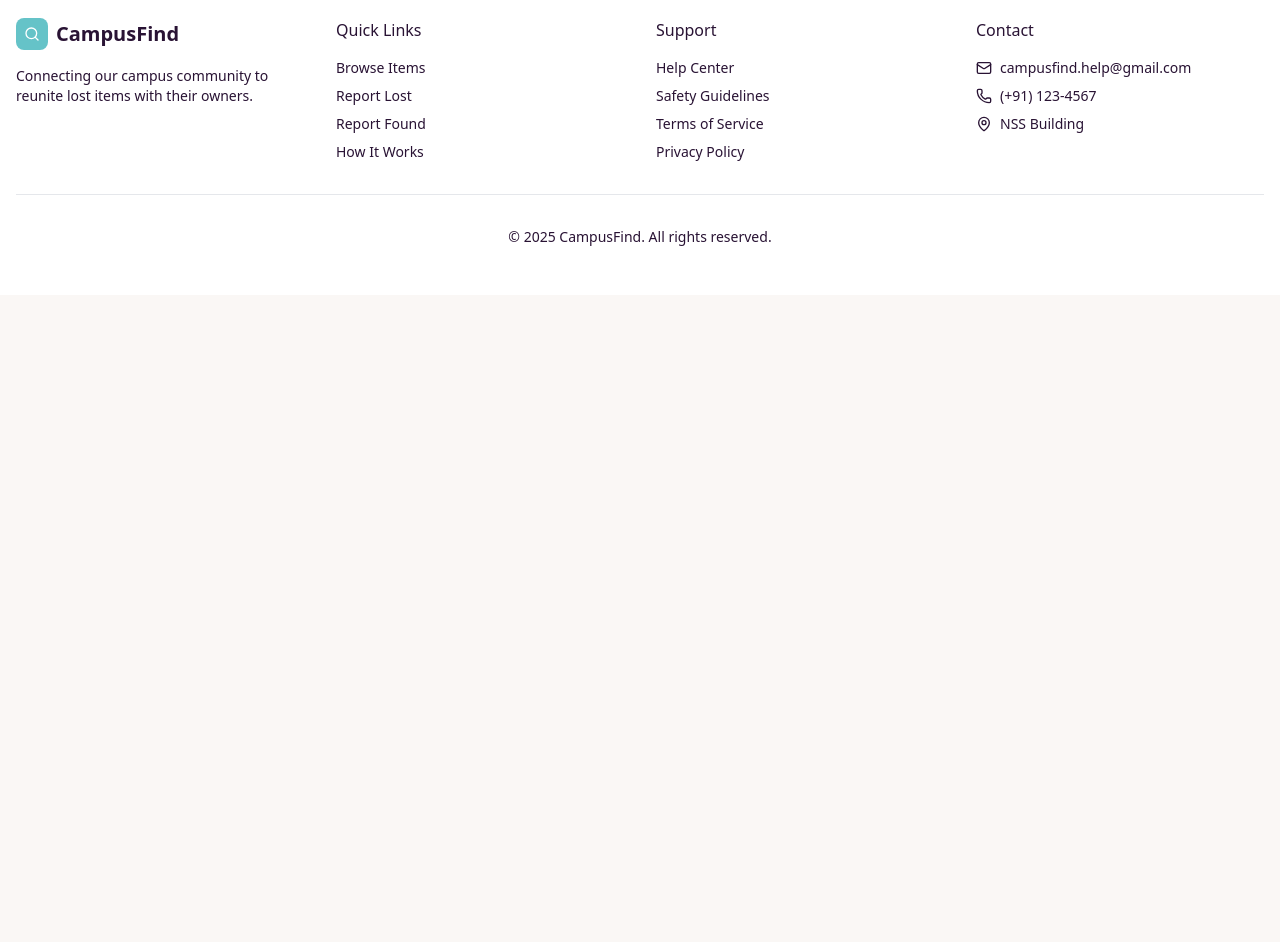
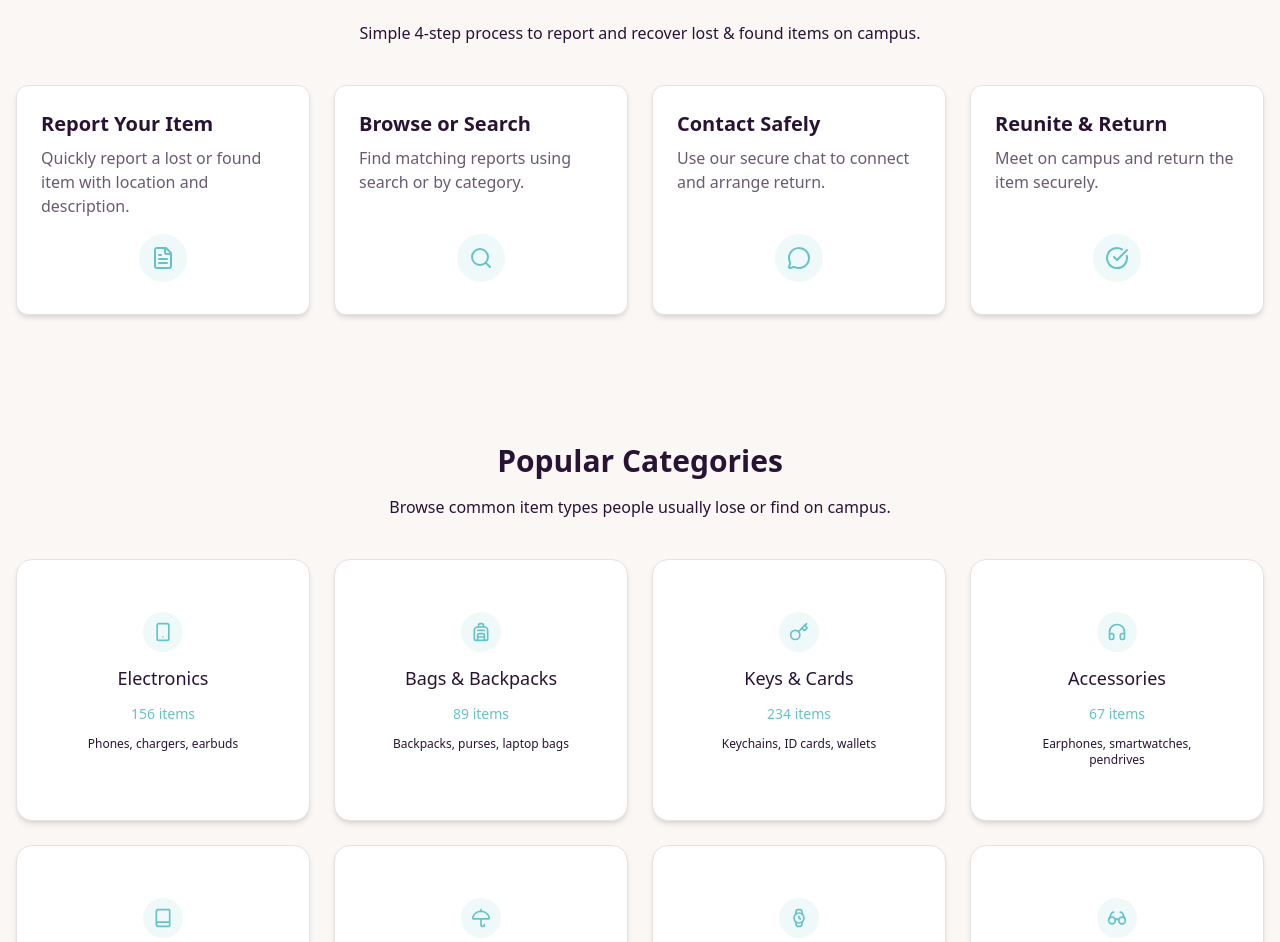
Before and after one commit to Aishwaryaadla/campusfind, a React (Vite) app in the folder client/: page / in a window 1280 px wide. Shown: the part 970-1912 px from the top of the page. Before the commit the page ends 1265 px from the top, so only its background shows below. Built offline with nearby package versions, Linux system fonts and the light colour scheme.

Commit message:
updated homepage

```diff
--- /dev/null
+++ b/client/src/components/HowItWorks.jsx
@@ -0,0 +1,54 @@
+import { FileText, Search, MessageCircle, CheckCircle } from 'lucide-react';
+import InfoCard from './ui/InfoCard';
+
+const HowItWorks = () => {
+  const steps = [
+    {
+      icon: <FileText className="w-6 h-6 text-primary" />,
+      title: 'Report Your Item',
+      description: 'Quickly report a lost or found item with location and description.',
+    },
+    {
+      icon: <Search className="w-6 h-6 text-primary" />,
+      title: 'Browse or Search',
+      description: 'Find matching reports using search or by category.',
+    },
+    {
+      icon: <MessageCircle className="w-6 h-6 text-primary" />,
+      title: 'Contact Safely',
+      description: 'Use our secure chat to connect and arrange return.',
+    },
+    {
+      icon: <CheckCircle className="w-6 h-6 text-primary" />,
+      title: 'Reunite & Return',
+      description: 'Meet on campus and return the item securely.',
+    },
+  ];
+
+  return (
+    <section className="py-16 bg-base-100">
+      <div className="container mx-auto px-4 text-center mb-10">
+        <h2 className="text-3xl font-bold mb-4">How It Works</h2>
+        <p className="text-muted-foreground max-w-2xl mx-auto">
+          Simple 4-step process to report and recover lost & found items on campus.
+        </p>
+      </div>
+
+      <div className="grid md:grid-cols-2 lg:grid-cols-4 gap-6 px-4">
+        {steps.map((step, index) => (
+          <InfoCard
+            key={index}
+            title={step.title}
+            description={step.description}
+          >
+            <div className="flex items-center justify-center w-12 h-12 rounded-full bg-primary/10 mb-2 mx-auto">
+              {step.icon}
+            </div>
+          </InfoCard>
+        ))}
+      </div>
+    </section>
+  );
+};
+
+export default HowItWorks;
--- /dev/null
+++ b/client/src/components/PopularCategories.jsx
@@ -0,0 +1,47 @@
+import { Smartphone, Backpack, Key, Headphones, Book, Umbrella, Watch, Glasses } from 'lucide-react';
+import Card from './ui/Card';
+
+const PopularCategories = () => {
+  const categories = [
+    { icon: <Smartphone className="w-5 h-5 text-primary" />, name: 'Electronics', count: '156 items', desc: 'Phones, chargers, earbuds' },
+    { icon: <Backpack className="w-5 h-5 text-primary" />, name: 'Bags & Backpacks', count: '89 items', desc: 'Backpacks, purses, laptop bags' },
+    { icon: <Key className="w-5 h-5 text-primary" />, name: 'Keys & Cards', count: '234 items', desc: 'Keychains, ID cards, wallets' },
+    { icon: <Headphones className="w-5 h-5 text-primary" />, name: 'Accessories', count: '67 items', desc: 'Earphones, smartwatches, pendrives' },
+    { icon: <Book className="w-5 h-5 text-primary" />, name: 'Books & Supplies', count: '78 items', desc: 'Textbooks, notebooks, calculators' },
+    { icon: <Umbrella className="w-5 h-5 text-primary" />, name: 'Personal Items', count: '123 items', desc: 'Water bottles, umbrellas, clothing' },
+    { icon: <Watch className="w-5 h-5 text-primary" />, name: 'Watches & Jewelry', count: '34 items', desc: 'Watches, rings, chains' },
+    { icon: <Glasses className="w-5 h-5 text-primary" />, name: 'Glasses & Cases', count: '45 items', desc: 'Specs, shades, cases' },
+  ];
+
+  return (
+    <section className="py-16 bg-base-100">
+      <div className="container mx-auto px-4 text-center mb-10">
+        <h2 className="text-3xl font-bold mb-4">Popular Categories</h2>
+        <p className="text-muted-foreground max-w-2xl mx-auto">
+          Browse common item types people usually lose or find on campus.
+        </p>
+      </div>
+
+      <div className="grid md:grid-cols-2 lg:grid-cols-4 gap-6 px-4">
+        {categories.map((cat, index) => (
+          <Card key={index} className="p-5 text-center">
+            <div className="flex flex-col items-center space-y-3">
+              <div className="w-10 h-10 flex items-center justify-center bg-primary/10 rounded-full">
+                {cat.icon}
+              </div>
+              <h3 className="text-lg font-medium">{cat.name}</h3>
+              <p className="text-sm text-primary">{cat.count}</p>
+              <p className="text-xs text-muted-foreground">{cat.desc}</p>
+            </div>
+          </Card>
+        ))}
+      </div>
+
+      <div className="text-center mt-10">
+        <button className="btn btn-outline btn-primary">Browse All Categories</button>
+      </div>
+    </section>
+  );
+};
+
+export default PopularCategories;
--- a/client/src/components/RecentItems.jsx
+++ /dev/null
@@ -1,90 +0,0 @@
-import { Calendar, MapPin, Tag } from 'lucide-react';
-
-const recentItems = [
-  {
-    id: 1,
-    title: "iPhone 14 Pro",
-    description: "Black iPhone with cracked screen protector",
-    location: "Library - 2nd Floor",
-    date: "2 hours ago",
-    status: "found",
-    category: "Electronics"
-  },
-  {
-    id: 2,
-    title: "Blue Nike Backpack",
-    description: "Navy blue backpack with laptop compartment",
-    location: "Student Center",
-    date: "5 hours ago",
-    status: "lost",
-    category: "Bags"
-  },
-  {
-    id: 3,
-    title: "Silver MacBook Air",
-    description: "13-inch MacBook with university stickers",
-    location: "Computer Lab - Engineering",
-    date: "1 day ago",
-    status: "found",
-    category: "Electronics"
-  },
-  {
-    id: 4,
-    title: "Red Water Bottle",
-    description: "Hydro Flask with name 'Sarah' on it",
-    location: "Gym - Locker Room",
-    date: "1 day ago",
-    status: "lost",
-    category: "Personal Items"
-  }
-];
-
-export function RecentItems() {
-  return (
-    <section className="py-16 bg-gray-100">
-      <div className="container mx-auto px-4">
-        <div className="text-center mb-12">
-          <h2 className="text-3xl mb-4 font-semibold">Recent Lost & Found Items</h2>
-          <p className="text-gray-600 max-w-2xl mx-auto">
-            See what's been recently reported. Your item might already be here waiting for you!
-          </p>
-        </div>
-
-        <div className="grid md:grid-cols-2 lg:grid-cols-4 gap-6 mb-8">
-          {recentItems.map((item) => (
-            <div
-              key={item.id}
-              className="bg-white rounded-lg shadow-md hover:shadow-lg transition-shadow overflow-hidden"
-            >
-              <div className="p-4">
-                <h3 className="text-lg font-semibold mb-1">{item.title}</h3>
-                <p className="text-sm text-gray-600 mb-3">{item.description}</p>
-
-                <div className="space-y-2 text-sm text-gray-500">
-                  <div className="flex items-center">
-                    <MapPin className="w-4 h-4 mr-1" />
-                    {item.location}
-                  </div>
-                  <div className="flex items-center">
-                    <Calendar className="w-4 h-4 mr-1" />
-                    {item.date}
-                  </div>
-                  <div className="flex items-center">
-                    <Tag className="w-4 h-4 mr-1" />
-                    {item.category}
-                  </div>
-                </div>
-              </div>
-            </div>
-          ))}
-        </div>
-
-        <div className="text-center">
-          <button className="border px-6 py-2 rounded-md text-sm hover:bg-gray-100 transition">
-            View All Items
-          </button>
-        </div>
-      </div>
-    </section>
-  );
-}
--- a/client/src/pages/HomePage.jsx
+++ b/client/src/pages/HomePage.jsx
@@ -4,7 +4,8 @@ import RateLimit from '../components/RateLimit'
 import { useState } from 'react'
 import HeroSection from '../components/HeroSection'
 import Footer from '../components/Footer'
-// import RecentItems from '../components/RecentItems'
+import HowItWorks from '../components/HowItWorks'
+import PopularCategories from '../components/PopularCategories'
 
 
 
@@ -19,7 +20,8 @@ const HomePage = () => {
 
       <main>
         <HeroSection />
-        {/* <RecentItems /> */}
+        {<HowItWorks />}
+        {<PopularCategories />}
       </main>
 
       <Footer />
```
